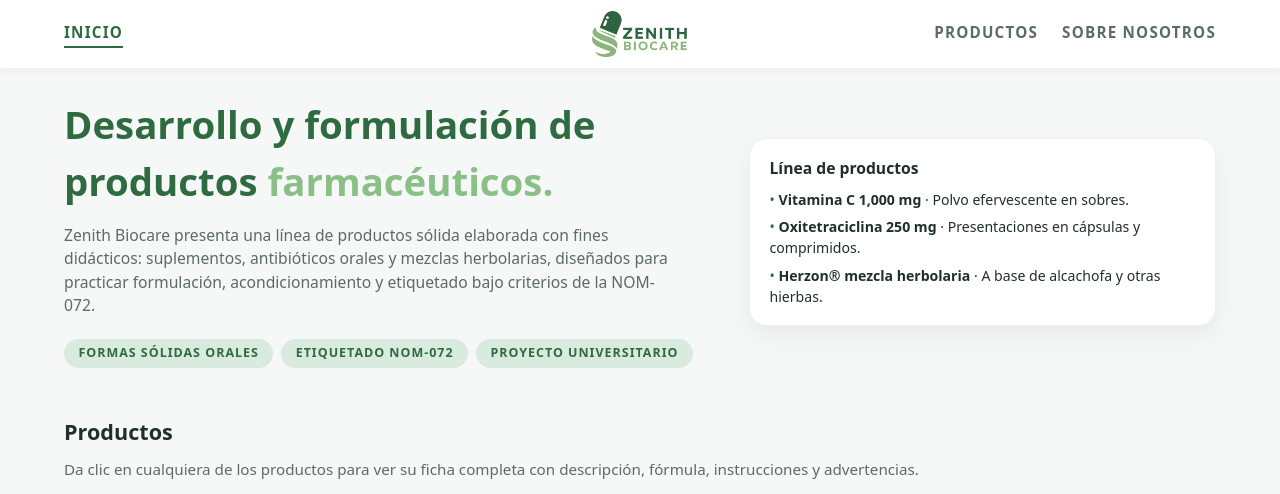
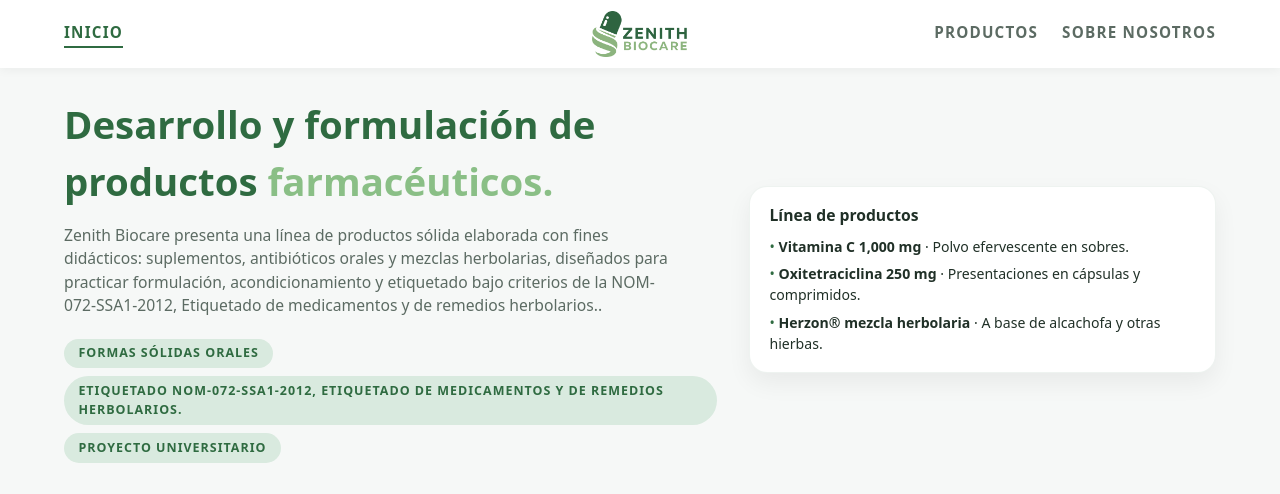
Before and after one commit to ZenithBiocare/ZenithBiocare, a plain HTML site: page index.html in a window 1280 px wide. Shown: the top 494 px of the page. Drawn offline with Linux system fonts and the light colour scheme.

Commit message:
Update index.html

```diff
--- a/index.html
+++ b/index.html
@@ -2,7 +2,7 @@
 <html lang="es">
 <head>
   <meta charset="UTF-8" />
-  <title>Zenith Biocare | Portafolio académico</title>
+  <title>Zenith Biocare</title>
   <meta name="viewport" content="width=device-width, initial-scale=1.0" />
   <style>
     :root {
@@ -621,11 +621,11 @@
           <p class="hero-text">
             Zenith Biocare presenta una línea de productos sólida elaborada con fines didácticos:
             suplementos, antibióticos orales y mezclas herbolarias, diseñados para practicar
-            formulación, acondicionamiento y etiquetado bajo criterios de la NOM-072.
+            formulación, acondicionamiento y etiquetado bajo criterios de la  NOM-072-SSA1-2012, Etiquetado de medicamentos y de remedios herbolarios..
           </p>
           <div class="hero-badges">
             <span class="badge">Formas sólidas orales</span>
-            <span class="badge">Etiquetado NOM-072</span>
+            <span class="badge">Etiquetado  NOM-072-SSA1-2012, Etiquetado de medicamentos y de remedios herbolarios.</span>
             <span class="badge">Proyecto universitario</span>
           </div>
         </div>
```
